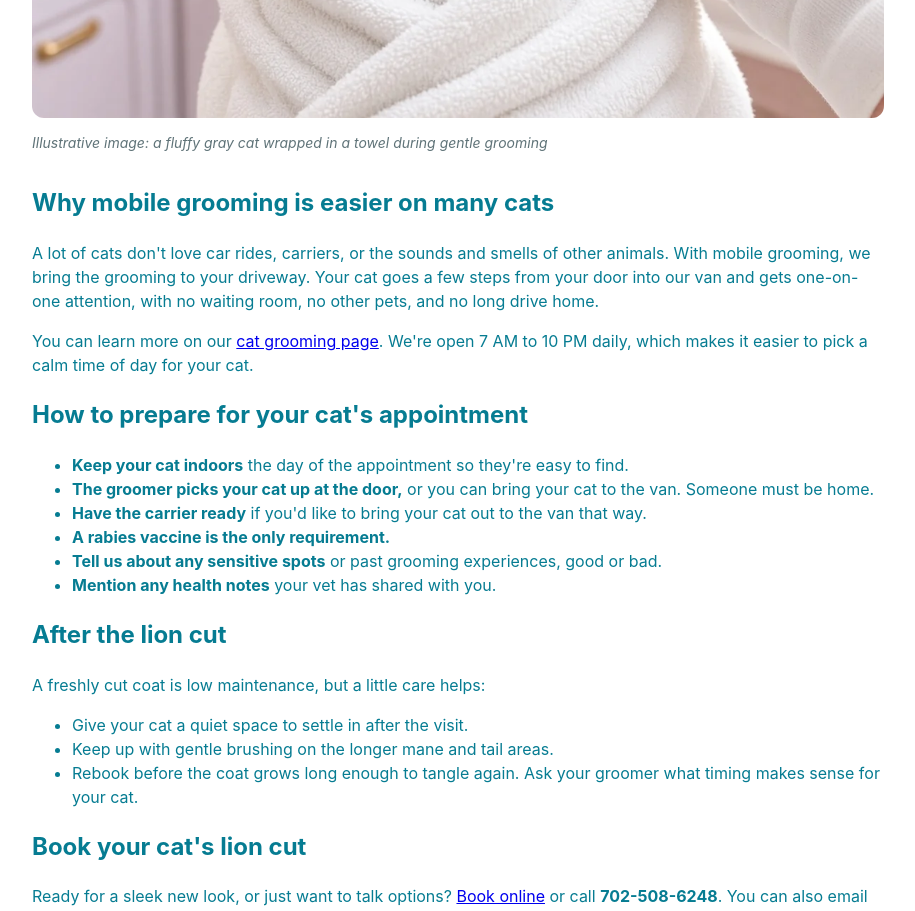
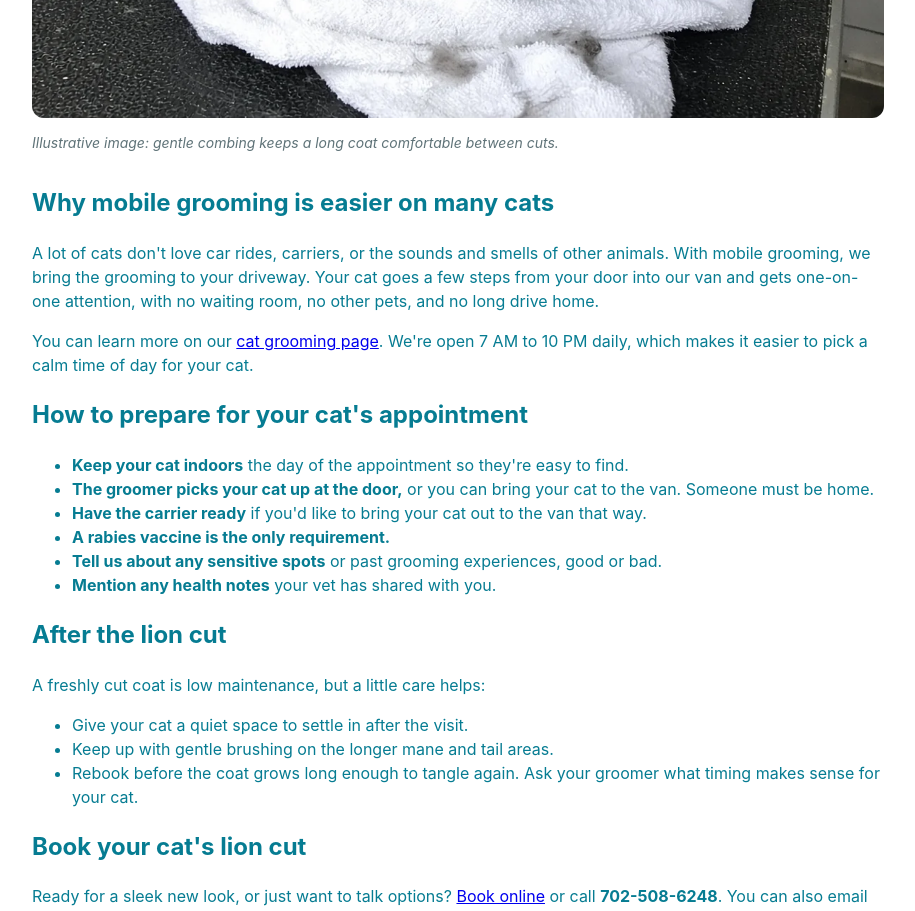
Before and after one commit to crisboxing11/Fluffy, a Next.js app: page /blog/cat-lion-cut-guide in a window 1280 px wide. Shown: the part 2600-3511 px from the top of the page, without its empty margins (182-1097 px from the left). Built offline with nearby package versions, Linux system fonts and the light colour scheme.

Commit message:
Use the owner-approved lion cut photos.
Swap both WebPs in place and match the SEO Lead alt text and captions.

Co-authored-by: Cristian Arroyo  <crisboxing11@users.noreply.github.com>

```diff
--- a/data/posted.ts
+++ b/data/posted.ts
@@ -35,10 +35,10 @@ export const posted: BlogPost[] = [
       'Thinking about a lion cut for your cat? Learn what it is, what to expect, and how mobile cat grooming works in Las Vegas. Cat grooming starts at $120.',
     image: '/blog/cat-lion-cut-guide/cat-lion-cut-hero.webp',
     imageAlt:
-      'An orange long-haired cat with a lion cut, short body coat and full mane, sitting on a towel inside a mobile grooming van at sunset',
+      'An orange long-haired cat with a lion cut, short body coat and full mane, sitting on a towel inside a mobile grooming van',
     heroImage: {
       src: '/blog/cat-lion-cut-guide/cat-lion-cut-hero.webp',
-      alt: 'An orange long-haired cat with a lion cut, short body coat and full mane, sitting on a towel inside a mobile grooming van at sunset',
+      alt: 'An orange long-haired cat with a lion cut, short body coat and full mane, sitting on a towel inside a mobile grooming van',
       width: 1600,
       height: 900,
       caption:
@@ -83,7 +83,7 @@ export const posted: BlogPost[] = [
 
       <figure>
         <img src="/blog/cat-lion-cut-guide/long-haired-cat-combing-towel.webp" alt="Illustrative image: a fluffy gray cat wrapped in a towel during gentle grooming" width="1200" height="900" />
-        <figcaption>Illustrative image: a fluffy gray cat wrapped in a towel during gentle grooming</figcaption>
+        <figcaption>Illustrative image: gentle combing keeps a long coat comfortable between cuts.</figcaption>
       </figure>
 
       <h2>Why mobile grooming is easier on many cats</h2>
```
Also changed, not shown: public/blog/cat-lion-cut-guide/cat-lion-cut-hero.webp, public/blog/cat-lion-cut-guide/long-haired-cat-combing-towel.webp.
